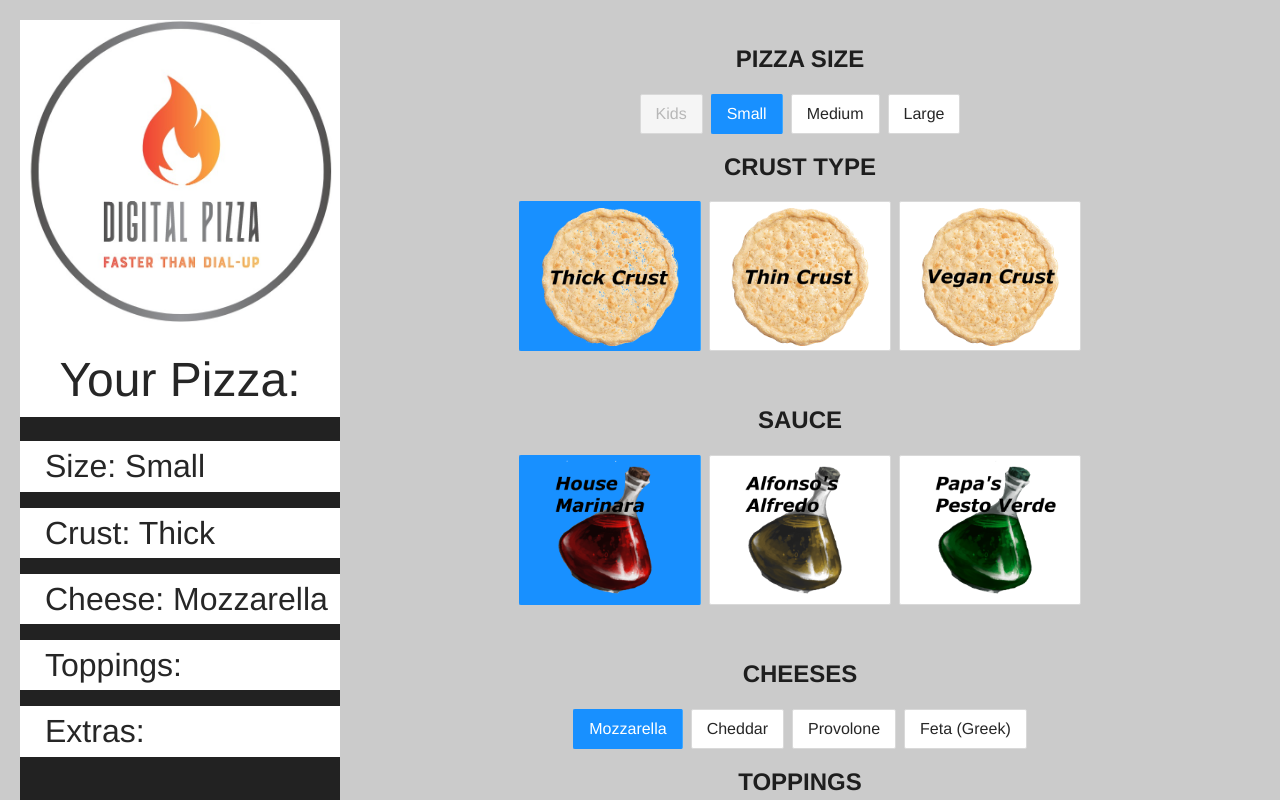
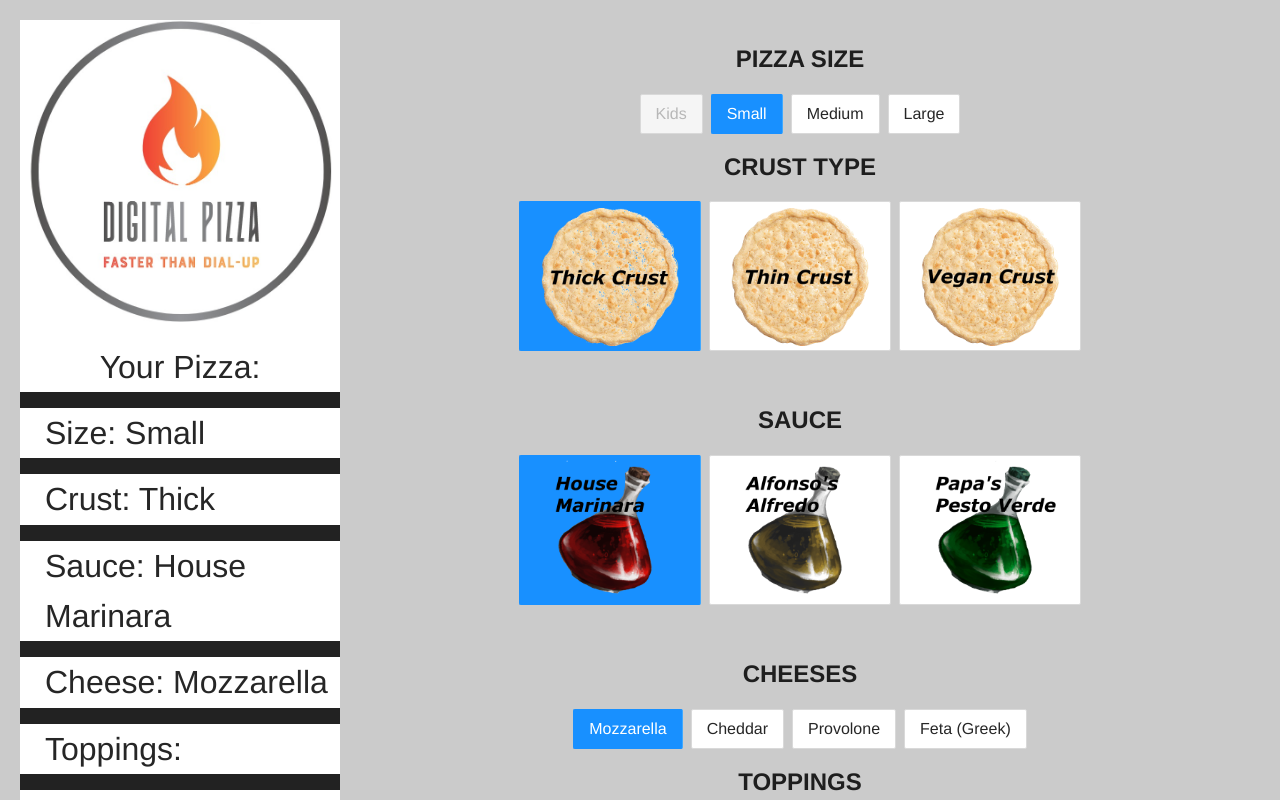
Before and after one commit to SleazySloth/pizzaproject, a Vue app: page /#/ in a window 1280 px wide. Shown: the top 800 px of the page. Built offline with nearby package versions, Linux system fonts and the light colour scheme.

Commit message:
final maybe

```diff
--- a/src/components/PaymentSider.vue
+++ b/src/components/PaymentSider.vue
@@ -5,9 +5,7 @@
       :src="require('@/assets/DigitalPizza_logo.jpg')"
       style="width: 25vw"
     />
-    <h2
-      style="background-color: white; padding-top: 20px; font-size: xxx-large"
-    >
+    <h2 style="background-color: white; padding-top: 20px; font-size: xx-large">
       Your Pizza:
     </h2>
     <!--    <h3 style="background-color: white; font-size: large">{{ pizza }}</h3>-->
@@ -30,6 +28,16 @@
       "
     >
       Crust: {{ this.displayCrust() }}
+    </h3>
+    <h3
+      style="
+        background-color: white;
+        font-size: xx-large;
+        text-align: left;
+        padding-left: 25px;
+      "
+    >
+      Sauce: {{ this.displaySauce() }}
     </h3>
     <h3
       style="
@@ -124,10 +132,22 @@ export default defineComponent({
       if (this.pizza.thin) {
         return 'Thin'
       }
-      if (this.pizza.Vegan) {
+      if (this.pizza.vegan) {
         return 'Vegan'
       }
       return 'Thick'
+    },
+    displaySauce() {
+      if (this.pizza.redSauce) {
+        return 'House Marinara'
+      }
+      if (this.pizza.whiteSauce) {
+        return "Alfonso's Alfredo"
+      }
+      if (this.pizza.greenSauce) {
+        return "Papa's Pesto Verde"
+      }
+      return 'House Marinara'
     },
     displayCheese() {
       if (this.pizza.mozzarella) {
--- a/src/views/Home.vue
+++ b/src/views/Home.vue
@@ -222,90 +222,97 @@
         <a-checkbox-group v-model:value="extras">
           <a-row>
             <a-col :span="8">
-              <a-checkbox value="breadSticks"
-                ><a-image
-                  :width="150"
-                  :preview="false"
-                  :src="require('@/assets/breadsticks.png')"
+              <a-checkbox
+                value="breadSticks"
                 @click="
                   onToppingsChange({
                     ...pizza,
                     breadSticks: !pizza.breadSticks
                   })
                 "
+                ><a-image
+                  :width="150"
+                  :preview="false"
+                  :src="require('@/assets/breadsticks.png')"
               /></a-checkbox>
             </a-col>
             <a-col :span="8">
-              <a-checkbox value="cookiePizza"
-                ><a-image
-                  :width="150"
-                  :preview="false"
-                  :src="require('@/assets/cookiepizza.png')"
+              <a-checkbox
+                value="cookiePizza"
                 @click="
                   onToppingsChange({
                     ...pizza,
                     cookiePizza: !pizza.cookiePizza
                   })
                 "
+                ><a-image
+                  :width="150"
+                  :preview="false"
+                  :src="require('@/assets/cookiepizza.png')"
               /></a-checkbox>
             </a-col>
             <a-col :span="8">
-              <a-checkbox value="moltenLavaCake"
+              <a-checkbox
+                value="moltenLavaCake"
+                @click="
+                  onToppingsChange({ ...pizza, lavaCake: !pizza.lavaCake })
+                "
                 ><a-image
                   :width="150"
                   :preview="false"
                   :src="require('@/assets/moltenlavacake.png')"
-                  @click="
-                    onToppingsChange({ ...pizza, lavaCake: !pizza.lavaCake })
-                  "
               /></a-checkbox>
             </a-col>
             <a-col :span="8">
-              <a-checkbox value="cinnamonSticks"
-                ><a-image
-                  :width="150"
-                  :preview="false"
-                  :src="require('@/assets/cinnamonsticks.png')"
+              <a-checkbox
+                value="cinnamonSticks"
                 @click="
                   onToppingsChange({
                     ...pizza,
                     cinnamonSticks: !pizza.cinnamonSticks
                   })
                 "
+                ><a-image
+                  :width="150"
+                  :preview="false"
+                  :src="require('@/assets/cinnamonsticks.png')"
               /></a-checkbox>
             </a-col>
             <a-col :span="8">
-              <a-checkbox value="digitalWatch"
-                ><a-image
-                  :width="150"
-                  :preview="false"
-                  :src="require('@/assets/digitalwatch.png')"
+              <a-checkbox
+                value="digitalWatch"
                 @click="
                   onToppingsChange({
                     ...pizza,
                     digitalWatch: !pizza.digitalWatch
                   })
                 "
+                ><a-image
+                  :width="150"
+                  :preview="false"
+                  :src="require('@/assets/digitalwatch.png')"
               /></a-checkbox> </a-col
             ><a-col :span="8">
-              <a-checkbox value="beverage"
+              <a-checkbox
+                value="beverage"
+                @click="
+                  onToppingsChange({ ...pizza, beverage: !pizza.beverage })
+                "
                 ><a-image
                   :width="150"
                   :preview="false"
                   :src="require('@/assets/beverage.png')"
-                  @click="
-                    onToppingsChange({ ...pizza, beverage: !pizza.beverage })
-                  "
               /></a-checkbox> </a-col
             ><a-col :span="8">
-              <a-checkbox value="pizzaHat"
+              <a-checkbox
+                value="pizzaHat"
+                @click="
+                  onToppingsChange({ ...pizza, pizzaHat: !pizza.pizzaHat })
+                "
                 ><a-image
                   :width="150"
                   :preview="false"
                   :src="require('@/assets/pizzahat.png')"
-                  @click="
-                    onToppingsChange({ ...pizza, pizzaHat: !pizza.pizzaHat })
-                  "
               /></a-checkbox> </a-col
             ><a-col :span="8">
               <a-checkbox value="halibut"
```
Lines whose indentation alone changed are shown as unchanged.
